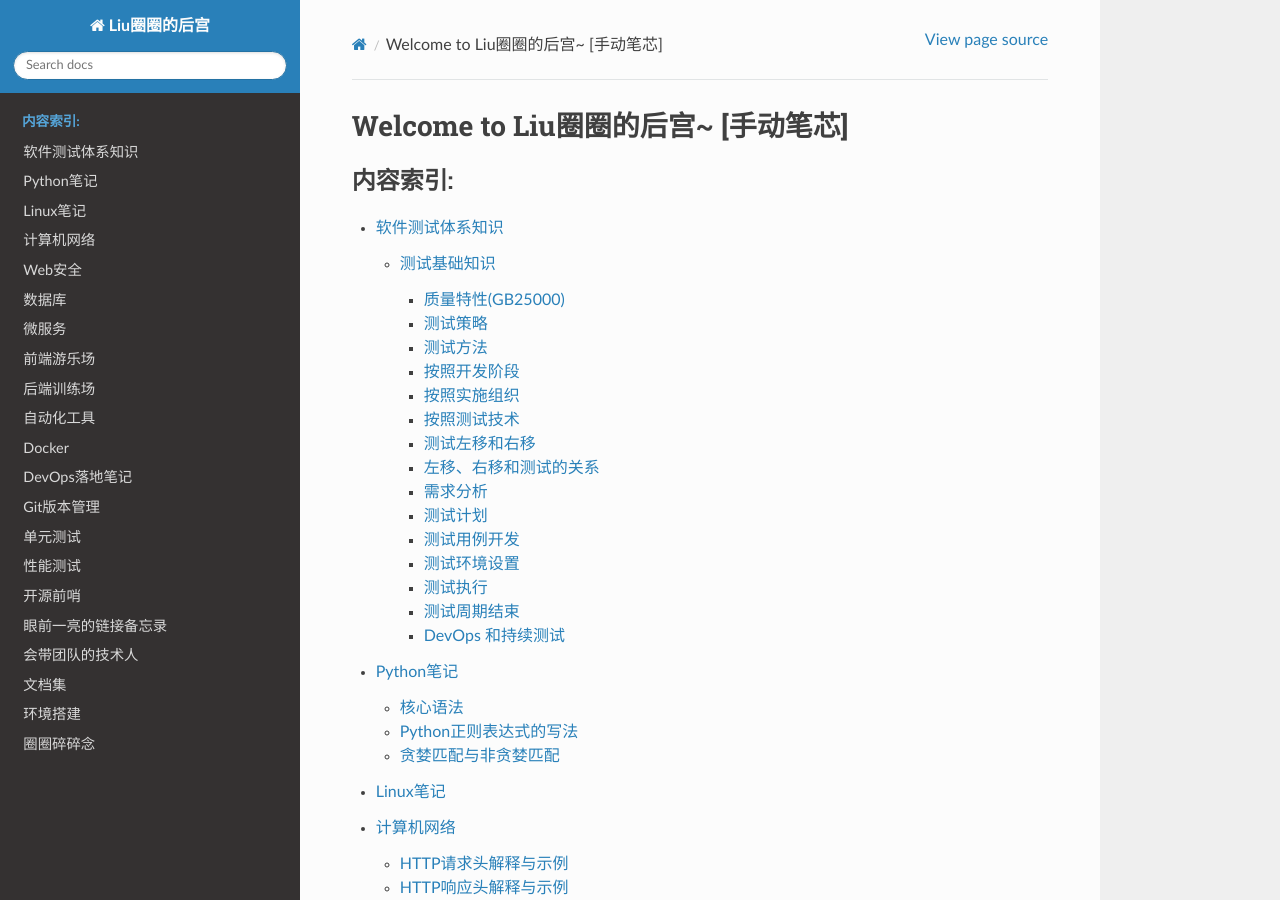
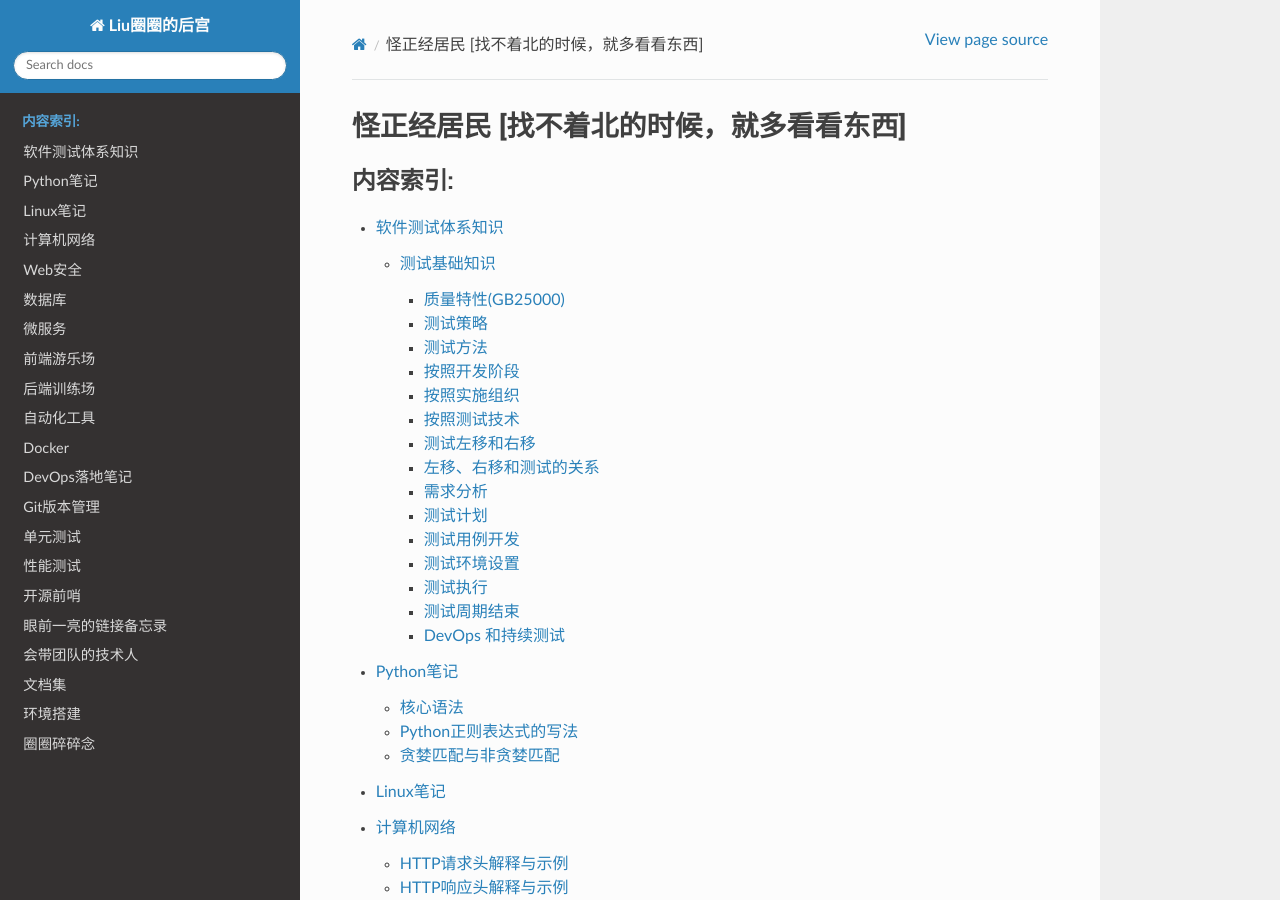
Before and after one commit to LLY600/readthedoc, a Sphinx documentation site: the page built from source/index.rst, in a window 1280 px wide and 900 px high. Built offline with Sphinx 7.4.7 and the Read the Docs theme 2.0.0, drawn with Linux system fonts in a browser that asks for light colours; pages that are not in the unit, such as notebooks, are missing from menus.

Commit message:
update index.rst

```diff
--- a/source/index.rst
+++ b/source/index.rst
@@ -1,4 +1,4 @@
-Welcome to Liu圈圈的后宫~ [手动笔芯]
+怪正经居民 [找不着北的时候，就多看看东西]
 =========================================
 
 .. toctree::
```
